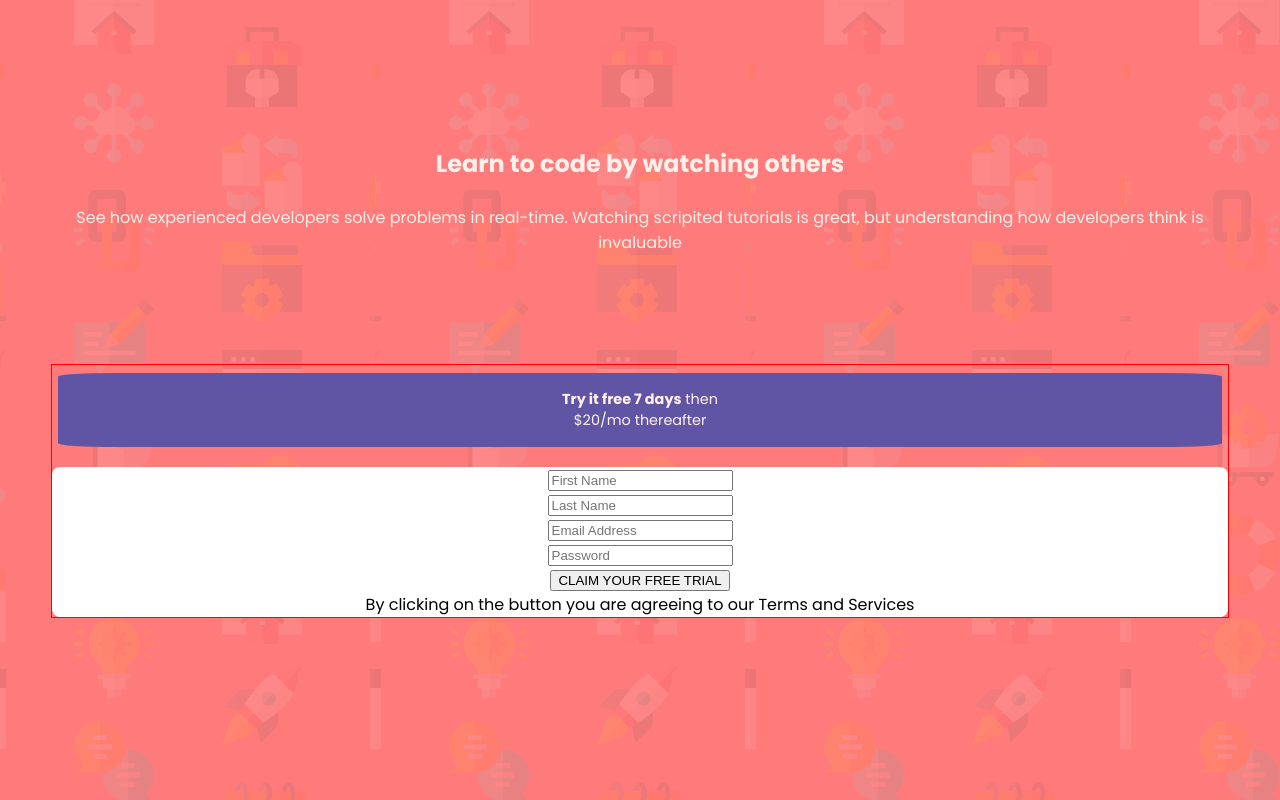
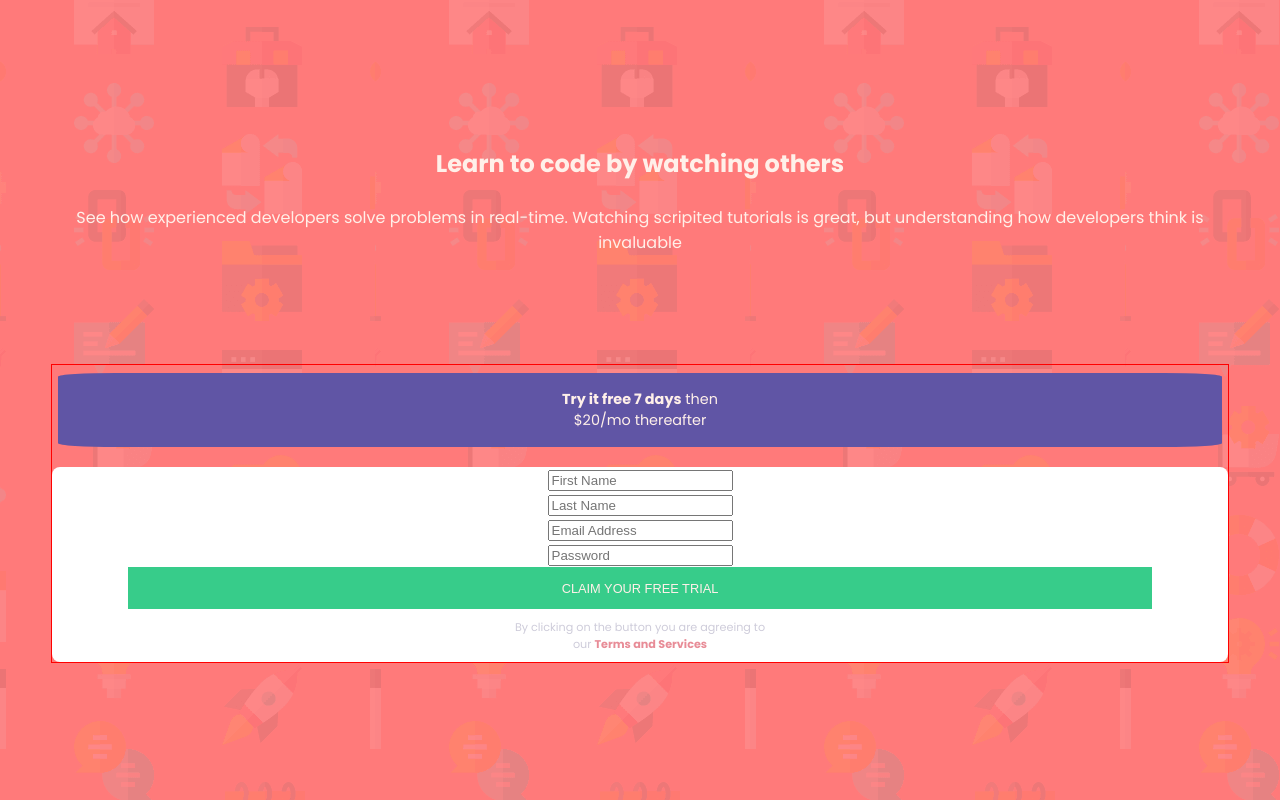
Before and after one commit to anderson-ca/signup-form, a plain HTML site: page index.html in a window 1280 px wide. Drawn offline with Linux system fonts and the light colour scheme.

Commit message:
working on form button

```diff
--- a/index.html
+++ b/index.html
@@ -59,7 +59,7 @@
             </li>
           </ul>
           <p>
-            By clicking on the button you are agreeing to our
+            By clicking on the button you are agreeing to<br>our
             <span>Terms and Services</span>
           </p>
         </form>
--- a/styles/style.css
+++ b/styles/style.css
@@ -96,7 +96,7 @@ section:nth-child(2) > article {
   border-radius: 5%;
 }
 
-section:nth-child(2) > article > p > span{
+section:nth-child(2) > article > p > span {
   /* border: solid 1px blue; */
   font-weight: bold;
 }
@@ -105,3 +105,23 @@ form {
   background-color: #ffffff;
   border-radius: 0.5rem;
 }
+
+form > p {
+  color: #ceccda;
+  font-size: 0.7rem;
+  padding: 1.2vh 6%;
+}
+
+form > p > span {
+  font-weight: bold;
+  color: #e88c97;
+}
+
+button {
+  background-color: #37CC8A;
+  color: var(--primary-font-color);
+  font-size: 0.8rem;
+  border: none;
+  padding: 1.7vh 0;
+  width: 80vw;
+}
```
Lines whose indentation alone changed are shown as unchanged.
